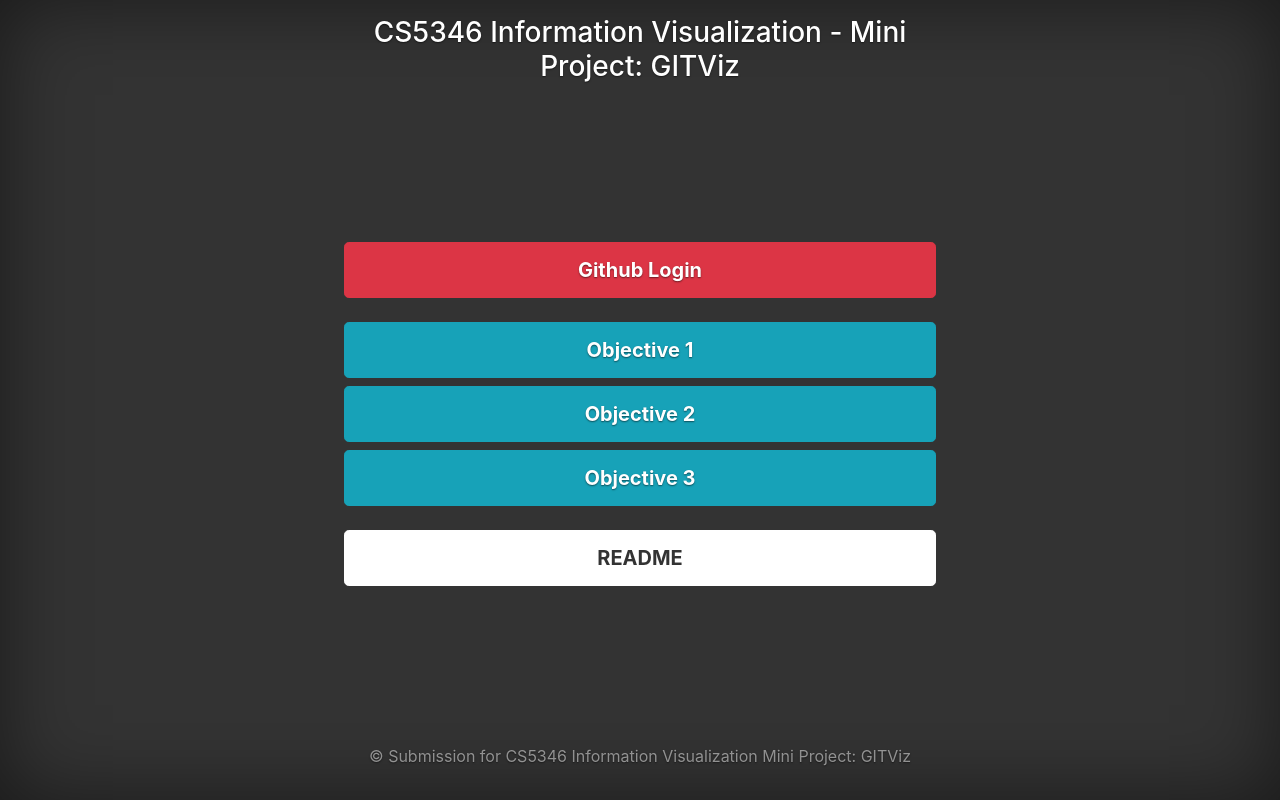
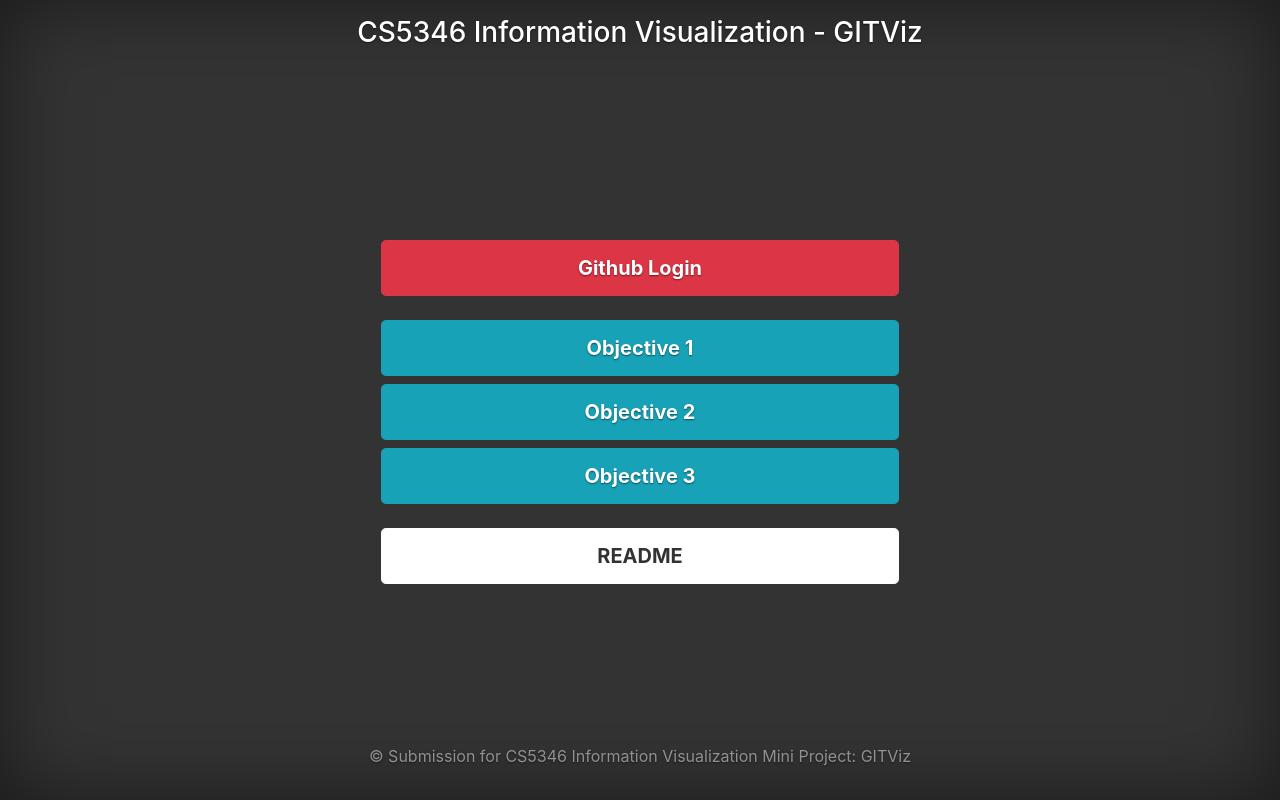
Before and after one commit to youyun/gitviz, a plain HTML site: page Mini-Project1/webapp/index.html in a window 1280 px wide. Drawn offline with Linux system fonts and the light colour scheme.

Commit message:
updated style

```diff
--- a/Mini-Project1/webapp/css/home.css
+++ b/Mini-Project1/webapp/css/home.css
@@ -3,6 +3,10 @@
 a:focus,
 a:hover {
   color: #fff;
+}
+
+header {
+  padding-bottom: 30px;
 }
 
 /* Custom default button */
--- a/Mini-Project1/webapp/css/main.css
+++ b/Mini-Project1/webapp/css/main.css
@@ -6,6 +6,10 @@
 
 .cover-container {
   max-width: 42em;
+}
+
+.btn {
+  -webkit-appearance: inherit !important;
 }
 
 /*
--- a/Mini-Project1/webapp/index.html
+++ b/Mini-Project1/webapp/index.html
@@ -17,7 +17,7 @@
     <div class="cover-container d-flex h-100 p-3 mx-auto flex-column">
       <header class="masthead mb-auto">
         <div class="inner">
-          <h3 class="masthead-brand">CS5346 Information Visualization - Mini Project: GITViz</h3>
+          <h3 class="masthead-brand">CS5346 Information Visualization - GITViz</h3>
         </div>
       </header>
 
```
